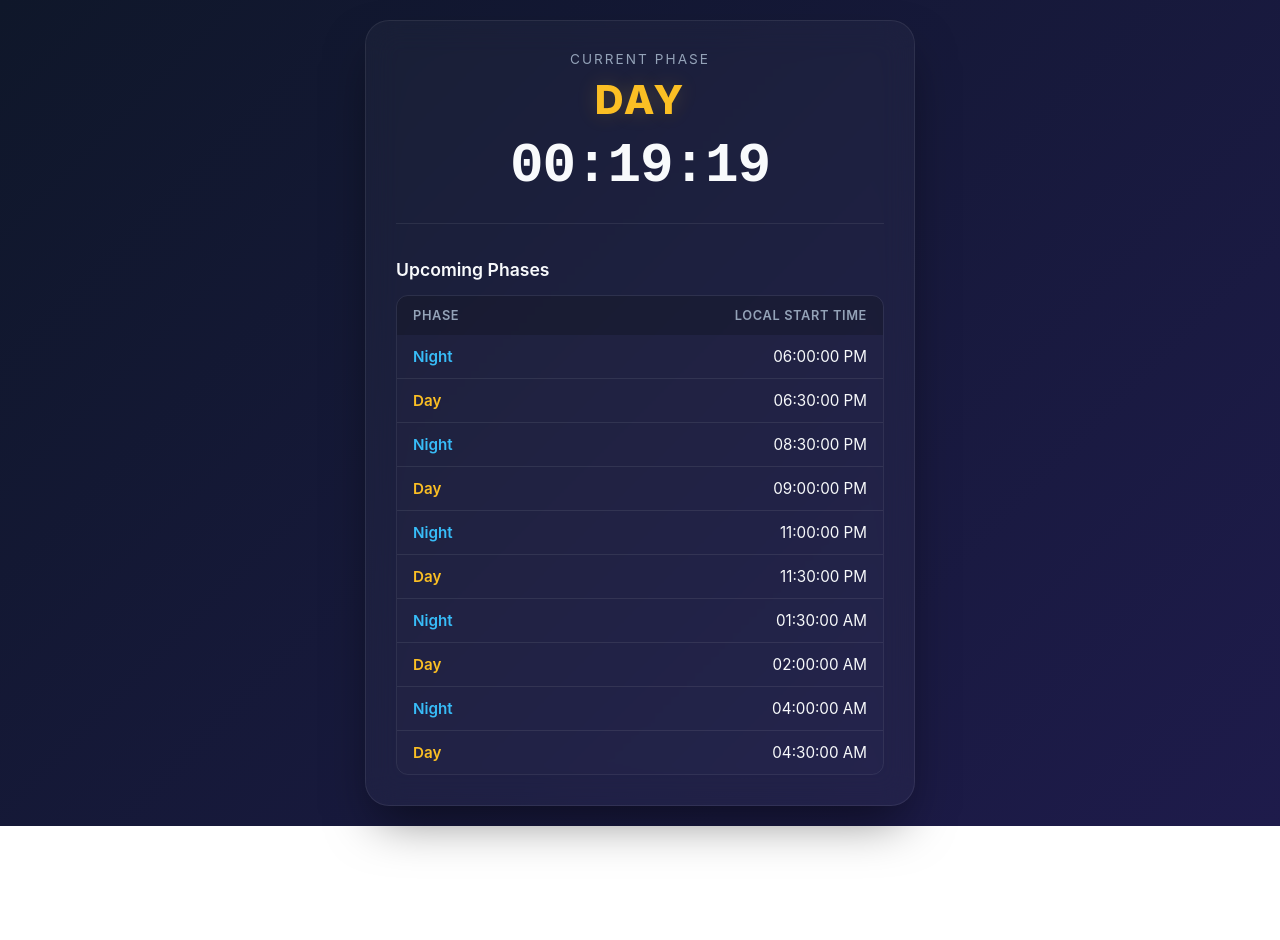
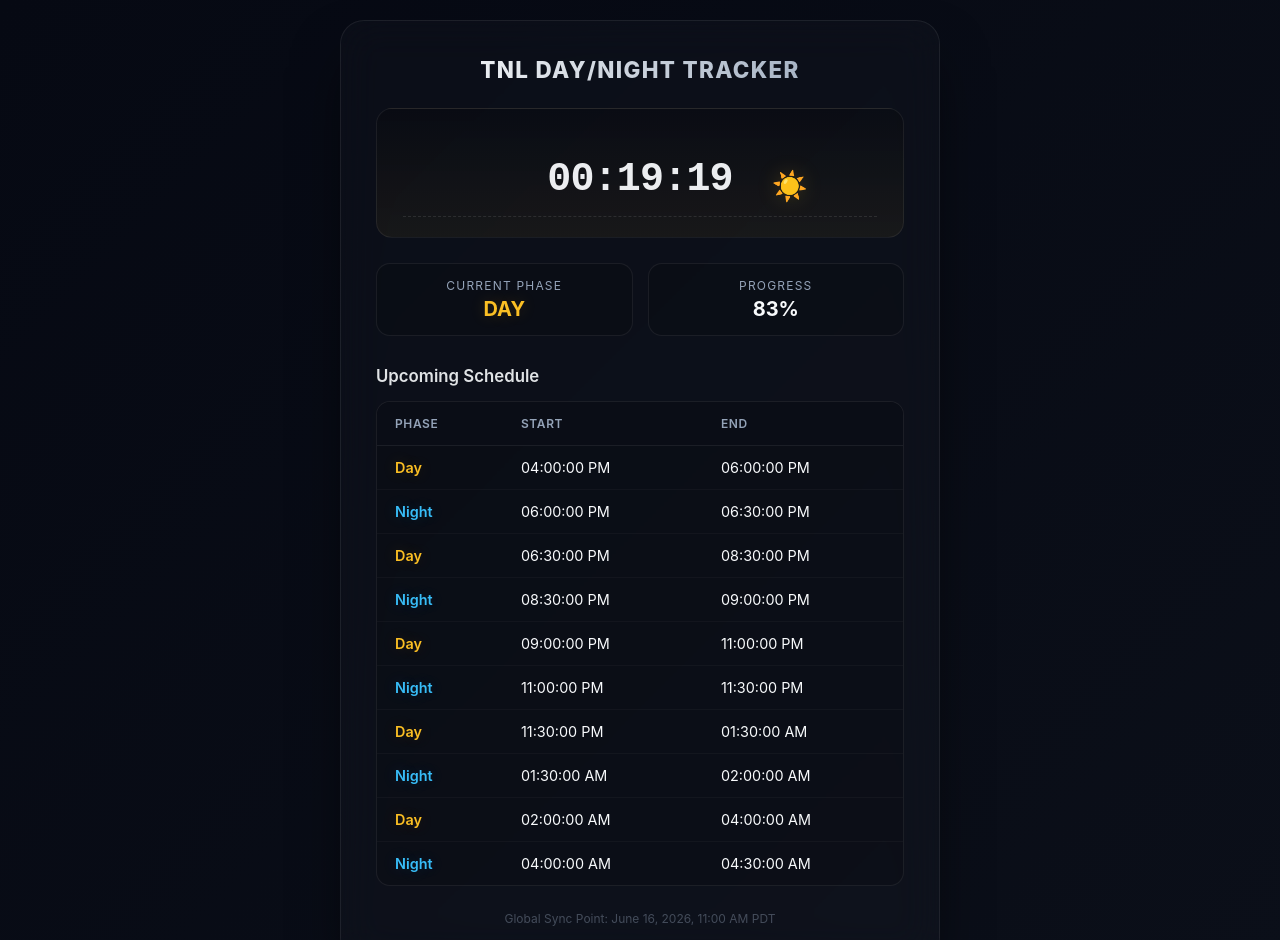
Before and after one commit to hydrofuture/tracker2, a plain HTML site: page index.html in a window 1280 px wide. Shown: the top 940 px of the page. Before the commit the page ends 826 px from the top, so only its background shows below. Drawn offline with Linux system fonts and the light colour scheme.

Commit message:
Update index.html
make look more good

```diff
--- a/index.html
+++ b/index.html
@@ -3,18 +3,19 @@
 <head>
     <meta charset="UTF-8">
     <meta name="viewport" content="width=device-width, initial-scale=1.0">
-    <title>Game Cycle Tracker</title>
+    <title>TNL Day/Night Tracker</title>
     <style>
         :root {
-            --bg-gradient: linear-gradient(135deg, #0f172a 0%, #1e1b4b 100%);
-            --glass-bg: rgba(255, 255, 255, 0.03);
-            --glass-border: rgba(255, 255, 255, 0.08);
+            --bg-gradient: linear-gradient(135deg, #060913 0%, #0b0f19 100%);
+            --glass-bg: rgba(255, 255, 255, 0.02);
+            --glass-border: rgba(255, 255, 255, 0.07);
             --text-primary: #f8fafc;
             --text-secondary: #94a3b8;
             --night-color: #38bdf8;
             --night-glow: rgba(56, 189, 248, 0.2);
             --day-color: #fbbf24;
             --day-glow: rgba(251, 191, 36, 0.2);
+            --horizon-line: rgba(255, 255, 255, 0.1);
         }
 
         * {
@@ -34,233 +35,359 @@
             padding: 20px;
         }
 
-        .container {
+        .tracker-card {
             width: 100%;
-            max-width: 550px;
+            max-width: 600px;
             background: var(--glass-bg);
-            backdrop-filter: blur(16px);
-            -webkit-backdrop-filter: blur(16px);
+            backdrop-filter: blur(20px);
+            -webkit-backdrop-filter: blur(20px);
             border: 1px solid var(--glass-border);
             border-radius: 24px;
-            padding: 30px;
-            box-shadow: 0 25px 50px -12px rgba(0, 0, 0, 0.5);
+            padding: 35px;
+            box-shadow: 0 30px 60px -15px rgba(0, 0, 0, 0.7);
+        }
+
+        .header-title {
+            font-size: 1.4rem;
+            font-weight: 800;
+            letter-spacing: 0.06em;
+            color: var(--text-primary);
+            text-align: center;
+            margin-bottom: 25px;
+            text-transform: uppercase;
+            background: linear-gradient(to right, #ffffff, #94a3b8);
+            -webkit-background-clip: text;
+            -webkit-text-fill-color: transparent;
+        }
+
+        /* Sky Dome Visualizer Across the Top */
+        .sky-visualizer {
+            position: relative;
+            width: 100%;
+            height: 130px;
+            background: rgba(0, 0, 0, 0.2);
+            border: 1px solid var(--glass-border);
+            border-radius: 16px;
+            margin-bottom: 25px;
+            overflow: hidden;
+            transition: background 1s ease;
+        }
+
+        /* Dynamic background tints for the sky box */
+        .sky-day {
+            background: linear-gradient(to top, rgba(251, 191, 36, 0.05) 0%, rgba(0,0,0,0.2) 100%);
+        }
+
+        .sky-night {
+            background: linear-gradient(to top, rgba(56, 189, 248, 0.04) 0%, rgba(0,0,0,0.2) 100%);
+        }
+
+        /* The Horizon Path Line */
+        .sky-horizon {
+            position: absolute;
+            bottom: 20px;
+            left: 5%;
+            width: 90%;
+            height: 1px;
+            border-bottom: 1px dashed var(--horizon-line);
+            z-index: 1;
+        }
+
+        /* Moving Celestial Body (Sun/Moon) */
+        .celestial-body {
+            position: absolute;
+            width: 36px;
+            height: 36px;
+            font-size: 1.8rem;
+            display: flex;
+            justify-content: center;
+            align-items: center;
+            z-index: 2;
+            transform: translate(-50%, 50%); /* Center anchor mapping */
+            transition: left 1s linear, bottom 1s linear;
+        }
+
+        .glow-day {
+            filter: drop-shadow(0 0 10px var(--day-glow));
+        }
+
+        .glow-night {
+            filter: drop-shadow(0 0 10px var(--night-glow));
+        }
+
+        /* Time Overlay inside Visualizer */
+        .sky-clock {
+            position: absolute;
+            bottom: 35px;
+            width: 100%;
+            text-align: center;
+            font-size: 2.5rem;
+            font-weight: 700;
+            font-family: monospace;
+            letter-spacing: -0.02em;
+            z-index: 3;
+            pointer-events: none;
+            opacity: 0.95;
+        }
+
+        /* Quick Stats Grid */
+        .stats-grid {
+            display: grid;
+            grid-template-columns: 1fr 1fr;
+            gap: 15px;
+            margin-bottom: 30px;
+        }
+
+        .stat-box {
+            background: rgba(0, 0, 0, 0.15);
+            border: 1px solid var(--glass-border);
+            border-radius: 14px;
+            padding: 14px;
             text-align: center;
         }
 
-        /* Current Status Section */
-        .status-panel {
-            margin-bottom: 35px;
-            padding-bottom: 25px;
-            border-bottom: 1px solid var(--glass-border);
+        .stat-label {
+            font-size: 0.75rem;
+            text-transform: uppercase;
+            letter-spacing: 0.1em;
+            color: var(--text-secondary);
+            margin-bottom: 4px;
         }
 
-        .label {
-            font-size: 0.85rem;
+        .stat-value {
+            font-size: 1.25rem;
+            font-weight: 700;
             text-transform: uppercase;
-            letter-spacing: 0.15em;
-            color: var(--text-secondary);
-            margin-bottom: 8px;
         }
 
-        .current-phase {
-            font-size: 2.5rem;
-            font-weight: 800;
-            text-transform: uppercase;
-            letter-spacing: 0.05em;
-            margin-bottom: 10px;
-            transition: all 0.5s ease;
+        /* Dynamic Phase Color Accents */
+        .phase-text-night {
+            color: var(--night-color);
+            text-shadow: 0 0 15px var(--night-glow);
         }
 
-        .phase-night {
-            color: var(--night-color);
-            text-shadow: 0 0 20px var(--night-glow);
+        .phase-text-day {
+            color: var(--day-color);
+            text-shadow: 0 0 15px var(--day-glow);
         }
 
-        .phase-day {
-            color: var(--day-color);
-            text-shadow: 0 0 20px var(--day-glow);
+        /* Schedule Section - No Scrollbar */
+        .schedule-section h3 {
+            font-size: 1.05rem;
+            font-weight: 600;
+            margin-bottom: 15px;
+            color: var(--text-primary);
+            opacity: 0.9;
         }
 
-        .timer {
-            font-size: 3.5rem;
-            font-weight: 700;
-            font-family: monospace;
-            letter-spacing: -0.02em;
-        }
-
-        /* Schedule Table Section */
-        .schedule-title {
-            font-size: 1.1rem;
-            font-weight: 600;
-            text-align: left;
-            margin-bottom: 15px;
-            color: var(--text-primary);
-        }
-
-        .table-container {
-            overflow-x: auto;
-            border-radius: 12px;
+        .table-wrapper {
             border: 1px solid var(--glass-border);
+            border-radius: 14px;
+            background: rgba(0, 0, 0, 0.15);
+            overflow: hidden; /* Clean edge clip, no scrollbar properties needed */
         }
 
         table {
             width: 100%;
             border-collapse: collapse;
             text-align: left;
-            font-size: 0.95rem;
-        }
-
-        th, td {
-            padding: 12px 16px;
+            font-size: 0.9rem;
         }
 
         th {
-            background: rgba(0, 0, 0, 0.2);
+            background: #0a0d16;
             color: var(--text-secondary);
             font-weight: 600;
-            font-size: 0.8rem;
+            font-size: 0.75rem;
             text-transform: uppercase;
             letter-spacing: 0.05em;
+            padding: 14px 18px;
+            border-bottom: 1px solid var(--glass-border);
         }
 
-        tr {
-            border-bottom: 1px solid var(--glass-border);
+        td {
+            padding: 13px 18px;
+            border-bottom: 1px solid rgba(255, 255, 255, 0.03);
+        }
+
+        tr:last-child td {
+            border-bottom: none;
+        }
+
+        tr:hover td {
             background: rgba(255, 255, 255, 0.01);
         }
 
-        tr:last-child {
-            border-bottom: none;
-        }
-
-        tr:hover {
-            background: rgba(255, 255, 255, 0.03);
-        }
-
-        .row-night {
-            color: var(--night-color);
+        .col-phase {
             font-weight: 600;
         }
 
-        .row-day {
-            color: var(--day-color);
-            font-weight: 600;
-        }
-
-        .time-cell {
-            text-align: right;
-            color: var(--text-primary);
+        .footer-anchor {
+            margin-top: 25px;
+            text-align: center;
+            font-size: 0.75rem;
+            color: var(--text-secondary);
+            opacity: 0.4;
         }
     </style>
 </head>
 <body>
 
-    <div class="container">
-        <div class="status-panel">
-            <div class="label">Current Phase</div>
-            <div id="current-phase" class="current-phase">Loading...</div>
-            <div id="timer" class="timer">00:00:00</div>
+    <div class="tracker-card">
+        <div class="header-title">TNL Day/Night Tracker</div>
+
+        <div id="sky-box" class="sky-visualizer">
+            <div class="sky-horizon"></div>
+            <div id="celestial-body" class="celestial-body">☀️</div>
+            <div id="main-clock" class="sky-clock">--:--:--</div>
         </div>
 
-        <div class="schedule-title">Upcoming Phases</div>
-        <div class="table-container">
+        <div class="stats-grid">
+            <div class="stat-box">
+                <div class="stat-label">Current Phase</div>
+                <div id="stat-phase" class="stat-value">—</div>
+            </div>
+            <div class="stat-box">
+                <div class="stat-label">Progress</div>
+                <div id="stat-progress" class="stat-value">—</div>
+            </div>
+        </div>
+
+        <div class="schedule-section">
+            <h3>Upcoming Schedule</h3>
+            <div class="table-wrapper">
                 <table>
                     <thead>
                         <tr>
                             <th>Phase</th>
-                        <th style="text-align: right;">Local Start Time</th>
+                            <th>Start</th>
+                            <th>End</th>
                         </tr>
                     </thead>
-                <tbody id="schedule-body">
+                    <tbody id="schedule-rows">
                         </tbody>
                 </table>
             </div>
         </div>
 
+        <div class="footer-anchor">
+            Global Sync Point: June 16, 2026, 11:00 AM PDT
+        </div>
+    </div>
+
     <script>
-        // Constants in milliseconds
-        const NIGHT_DURATION = 30 * 60 * 1000; // 30 minutes
-        const DAY_DURATION = 2 * 60 * 60 * 1000; // 2 hours
-        const CYCLE_DURATION = NIGHT_DURATION + DAY_DURATION; // 2.5 hours
+        // Durations
+        const NIGHT_DURATION = 30 * 60 * 1000;
+        const DAY_DURATION = 2 * 60 * 60 * 1000;
+        const CYCLE_DURATION = NIGHT_DURATION + DAY_DURATION;
 
-        // Fixed Anchor: Next night begins June 16, 2026 at 11:00 AM PDT.
-        // 11:00 AM PDT is 18:00:00 UTC. (Month index 5 = June)
+        // Fixed Anchor: June 16, 2026 at 11:00 AM PDT (18:00:00 UTC)
         const ANCHOR_TIME = Date.UTC(2026, 5, 16, 18, 0, 0);
 
         function updateTracker() {
             const now = Date.now();
 
-            // Safe modulo handling for past or future calculations
             let elapsed = now - ANCHOR_TIME;
             let msIntoCurrentCycle = ((elapsed % CYCLE_DURATION) + CYCLE_DURATION) % CYCLE_DURATION;
 
             let currentPhase = '';
             let timeLeft = 0;
+            let percentComplete = 0;
             let currentCycleStart = now - msIntoCurrentCycle;
 
-            // Determine current state
             if (msIntoCurrentCycle < NIGHT_DURATION) {
                 currentPhase = 'Night';
                 timeLeft = NIGHT_DURATION - msIntoCurrentCycle;
+                percentComplete = (msIntoCurrentCycle / NIGHT_DURATION) * 100;
             } else {
                 currentPhase = 'Day';
                 timeLeft = CYCLE_DURATION - msIntoCurrentCycle;
+                percentComplete = ((msIntoCurrentCycle - NIGHT_DURATION) / DAY_DURATION) * 100;
             }
 
-            // Update DOM for Current Status
-            const phaseEl = document.getElementById('current-phase');
-            phaseEl.textContent = currentPhase;
-            phaseEl.className = `current-phase phase-${currentPhase.toLowerCase()}`;
-            document.getElementById('timer').textContent = formatCountdown(timeLeft);
+            const formattedTimeLeft = formatClock(timeLeft);
 
-            // Generate Next 10 Phases
-            const scheduleBody = document.getElementById('schedule-body');
-            scheduleBody.innerHTML = '';
+            // 1. Update Core Sky Dome Trajectory Math (Sine-wave Arc)
+            const skyBox = document.getElementById('sky-box');
+            const celestial = document.getElementById('celestial-body');
+
+            // X travels smoothly from 8% width across to 92% width
+            const xPosition = 8 + (percentComplete * 0.84);
+            // Y position uses a sine curve to peak at 50% completion (Max height: ~85px off the floor)
+            const radians = (percentComplete / 100) * Math.PI;
+            const yPosition = 20 + (Math.sin(radians) * 65);
+
+            celestial.style.left = `${xPosition}%`;
+            celestial.style.bottom = `${yPosition}px`;
+
+            // Adjust theme dynamically based on Day vs Night
+            if (currentPhase === 'Day') {
+                celestial.textContent = '☀️';
+                celestial.className = 'celestial-body glow-day';
+                skyBox.className = 'sky-visualizer sky-day';
+            } else {
+                celestial.textContent = '🌙';
+                celestial.className = 'celestial-body glow-night';
+                skyBox.className = 'sky-visualizer sky-night';
+            }
+
+            // Update Primary Countdown Elements
+            document.getElementById('main-clock').textContent = formattedTimeLeft;
+            document.getElementById('stat-progress').textContent = `${Math.floor(percentComplete)}%`;
+
+            const phaseStat = document.getElementById('stat-phase');
+            phaseStat.textContent = currentPhase;
+            phaseStat.className = `stat-value phase-text-${currentPhase.toLowerCase()}`;
+
+            // 2. Rebuild Timeline Schedule Rows
+            const scheduleRows = document.getElementById('schedule-rows');
+            scheduleRows.innerHTML = '';
 
             let upcomingPhases = [];
-
-            // Scan across a small window of cycles ahead to capture chronologically
             for (let i = 0; i < 7; i++) {
                 let cycleStart = currentCycleStart + (i * CYCLE_DURATION);
                 let nightStart = cycleStart;
-                let dayStart = cycleStart + NIGHT_DURATION;
+                let nightEnd = cycleStart + NIGHT_DURATION;
+                let dayStart = nightEnd;
+                let dayEnd = cycleStart + CYCLE_DURATION;
 
-                if (nightStart > now) upcomingPhases.push({ type: 'Night', time: nightStart });
-                if (dayStart > now) upcomingPhases.push({ type: 'Day', time: dayStart });
+                if (nightEnd > now) upcomingPhases.push({ type: 'Night', start: nightStart, end: nightEnd });
+                if (dayEnd > now) upcomingPhases.push({ type: 'Day', start: dayStart, end: dayEnd });
             }
 
-            // Sort and restrict to the next 10 items
-            upcomingPhases.sort((a, b) => a.time - b.time);
-            const next10 = upcomingPhases.slice(0, 10);
+            upcomingPhases.sort((a, b) => a.start - b.start);
+            const displayPhases = upcomingPhases.slice(0, 10);
 
-            // Populate Table
-            next10.forEach(phase => {
-                const row = document.createElement('tr');
+            displayPhases.forEach(phase => {
+                const tr = document.createElement('tr');
 
                 const phaseCell = document.createElement('td');
                 phaseCell.textContent = phase.type;
-                phaseCell.className = `row-${phase.type.toLowerCase()}`;
+                phaseCell.className = `col-phase phase-text-${phase.type.toLowerCase()}`;
 
-                const timeCell = document.createElement('td');
-                timeCell.className = 'time-cell';
-                timeCell.textContent = formatLocalTime(phase.time);
+                const startCell = document.createElement('td');
+                startCell.textContent = formatLocalTime(phase.start);
 
-                row.appendChild(phaseCell);
-                row.appendChild(timeCell);
-                scheduleBody.appendChild(row);
+                const endCell = document.createElement('td');
+                endCell.textContent = formatLocalTime(phase.end);
+
+                tr.appendChild(phaseCell);
+                tr.appendChild(startCell);
+                tr.appendChild(endCell);
+                scheduleRows.appendChild(tr);
             });
         }
 
-        function formatCountdown(ms) {
+        function formatClock(ms) {
             let seconds = Math.floor((ms / 1000) % 60);
             let minutes = Math.floor((ms / (1000 * 60)) % 60);
             let hours = Math.floor((ms / (1000 * 60 * 60)) % 24);
 
-            // Zero padding
-            hours = String(hours).padStart(2, '0');
-            minutes = String(minutes).padStart(2, '0');
-            seconds = String(seconds).padStart(2, '0');
-
-            return `${hours}:${minutes}:${seconds}`;
+            return [
+                String(hours).padStart(2, '0'),
+                String(minutes).padStart(2, '0'),
+                String(seconds).padStart(2, '0')
+            ].join(':');
         }
 
         function formatLocalTime(timestamp) {
@@ -271,7 +398,7 @@
             });
         }
 
-        // Run immediately, then tick every second
+        // Run updates
         updateTracker();
         setInterval(updateTracker, 1000);
     </script>
```
Lines whose indentation alone changed are shown as unchanged.
